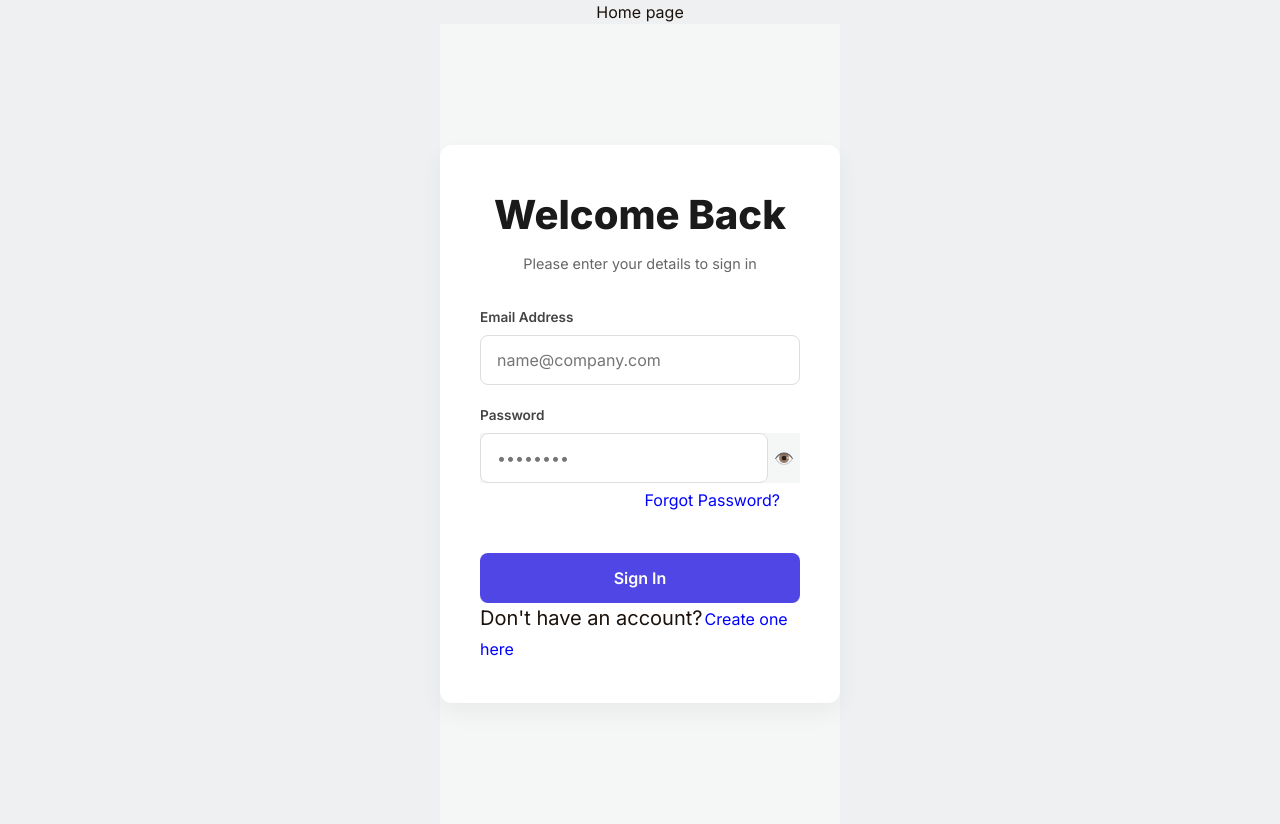
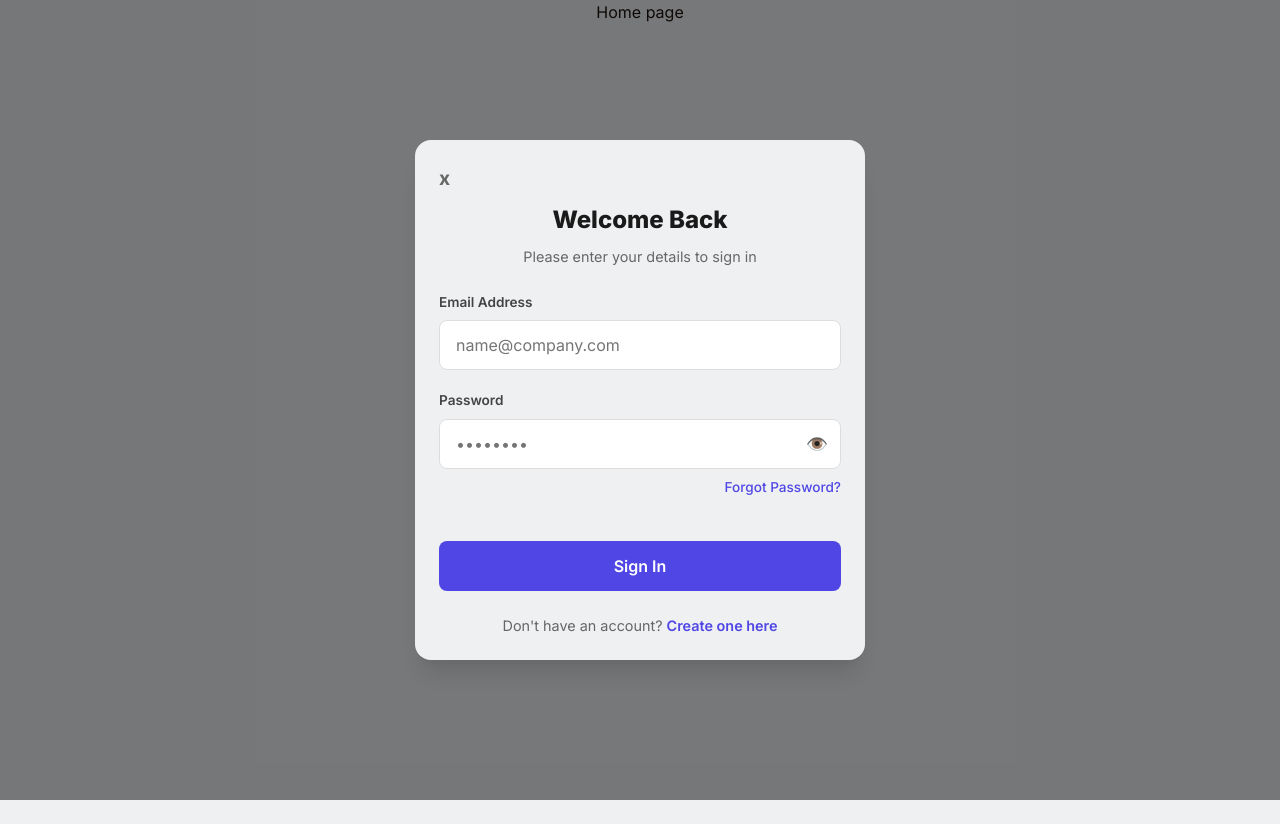
Before and after one commit to NatnaelAbWe/Library-management-system, a React (Vite) app: page / in a window 1280 px wide. After the commit the page ends 800 px from the top, so only its background shows below. Built offline with nearby package versions, Linux system fonts and the light colour scheme.

Commit message:
feat: login loginregister component

```diff
--- /dev/null
+++ b/src/components/index.ts
@@ -0,0 +1,3 @@
+import { Modal } from "./modal/Modal";
+
+export { Modal };
--- a/src/components/modal/Modal.css
+++ b/src/components/modal/Modal.css
@@ -0,0 +1,42 @@
+.modal-bg {
+  z-index: 1000;
+  background-color: rgba(0, 0, 0, 0.5); /* Slightly darker for better focus */
+  width: 100vw;
+  height: 100vh;
+  position: fixed; /* Ensures it stays put even if you scroll the background */
+  top: 0;
+  left: 0;
+  display: flex;
+  align-items: center;
+  justify-content: center;
+}
+
+.modal {
+  z-index: 1001;
+  width: 100%;
+  max-width: 450px; /* Limits width on desktop */
+  height: fit-content;
+  display: flex;
+  flex-direction: column;
+  background-color: var(--background-primary, #ffffff);
+  border-radius: 16px;
+  box-shadow:
+    0 20px 25px -5px rgba(0, 0, 0, 0.1),
+    0 10px 10px -5px rgba(0, 0, 0, 0.04);
+  padding: 24px;
+  position: relative;
+}
+
+.modal-exit {
+  align-self: flex-start;
+  cursor: pointer;
+  font-size: 1.2rem;
+  font-weight: bold;
+  color: #666;
+  margin-bottom: 10px;
+  transition: color 0.2s;
+}
+
+.modal-exit:hover {
+  color: #000;
+}
--- /dev/null
+++ b/src/features/LoginRegisterModal/LoginRegisterModal.tsx
@@ -0,0 +1,38 @@
+import { useDispatch, useSelector } from "react-redux";
+import { Modal } from "../../components";
+import "./LoginRegisterModal.css";
+import { AppDispatch, RootState } from "../../reducx/ReducxStrore";
+import { useEffect, useState, useCallback } from "react"; // Added useCallback import
+import { setDisplayLogin } from "../../reducx/slices/modelslices";
+import LoginForm from "../authnication/component/LoginForm/LoginForm";
+
+export const LoginRegisterModal: React.FC = () => {
+  const authState = useSelector((state: RootState) => state.authentication);
+  const dispatch: AppDispatch = useDispatch();
+
+  const [login, setLogin] = useState<boolean>(true);
+
+  // 1. Added dependency array to useCallback
+  const closeModal = useCallback(() => {
+    dispatch(setDisplayLogin(false));
+  }, [dispatch]);
+
+  const toggleLogin = () => {
+    setLogin(!login);
+  };
+
+  useEffect(() => {
+    if (authState.loggedInUser) {
+      closeModal();
+      // 2. Moved localStorage logic here instead of cleanup
+      localStorage.setItem("userId", authState.loggedInUser._id);
+    }
+  }, [authState.loggedInUser, closeModal]);
+
+  return (
+    <Modal
+      content={login ? <LoginForm toggleRegister={toggleLogin} /> : <></>}
+      toggleModal={closeModal}
+    />
+  );
+};
--- a/src/features/authnication/component/LoginForm/LoginForm.css
+++ b/src/features/authnication/component/LoginForm/LoginForm.css
@@ -1,33 +1,40 @@
 .login-container {
   display: flex;
-  justify-content: center;
-  align-items: center;
-  min-height: 100vh;
-  background-color: #f4f7f6;
+  flex-direction: column;
+  width: 100%;
   font-family: "Inter", sans-serif;
 }
 
 .login-form {
-  background: white;
-  padding: 2.5rem;
-  border-radius: 12px;
-  box-shadow: 0 10px 25px rgba(0, 0, 0, 0.05);
   width: 100%;
-  max-width: 400px;
 }
 
 .login-header {
   text-align: center;
-  margin-bottom: 2rem;
+  margin-bottom: 1.5rem;
 }
 
 .login-header h2 {
   margin-bottom: 0.5rem;
   color: #1a1a1a;
+  font-size: 1.5rem;
 }
+
 .login-header p {
   color: #666;
   font-size: 0.9rem;
+}
+
+.error-banner {
+  background-color: #fee2e2;
+  color: #b91c1c;
+  padding: 0.75rem;
+  border-radius: 8px;
+  margin-bottom: 1.25rem;
+  font-size: 0.85rem;
+  display: flex;
+  align-items: center;
+  gap: 8px;
 }
 
 .input-wrapper {
@@ -47,13 +54,52 @@
   padding: 0.75rem 1rem;
   border: 1px solid #ddd;
   border-radius: 8px;
+  font-size: 1rem;
   transition: all 0.2s;
 }
 
-.login-input:focus {
-  outline: none;
+/* Specific styling for the password group to keep the eye icon inside */
+.password-input-container {
+  display: flex;
+  align-items: center;
+  border: 1px solid #ddd;
+  border-radius: 8px;
+  background-color: white;
+  transition: border-color 0.2s;
+}
+
+.password-input-container:focus-within {
   border-color: #4f46e5;
   box-shadow: 0 0 0 3px rgba(79, 70, 229, 0.1);
+}
+
+.password-input-container .login-input {
+  border: none; /* Remove individual border */
+  outline: none;
+}
+
+.toggle-password {
+  background: none;
+  border: none;
+  padding-right: 12px;
+  cursor: pointer;
+  font-size: 1.1rem;
+  display: flex;
+  align-items: center;
+}
+
+.forgot-password {
+  display: block;
+  text-align: right;
+  margin-top: 0.5rem;
+  color: #4f46e5;
+  font-size: 0.85rem;
+  font-weight: 500;
+  cursor: pointer;
+}
+
+.forgot-password:hover {
+  text-decoration: underline;
 }
 
 .login-submit {
@@ -66,75 +112,44 @@
   font-weight: 600;
   cursor: pointer;
   transition: background 0.2s;
-  margin-top: 1rem;
+  margin-top: 1.5rem;
 }
 
 .login-submit:hover:not(:disabled) {
   background-color: #4338ca;
 }
+
 .login-submit:disabled {
-  opacity: 0.7;
+  opacity: 0.6;
   cursor: not-allowed;
 }
 
-.error-banner {
-  background-color: #fee2e2;
-  color: #b91c1c;
-  padding: 0.75rem;
-  border-radius: 8px;
-  margin-bottom: 1.5rem;
-  font-size: 0.85rem;
-  display: flex;
-  align-items: center;
-  gap: 8px;
-}
-
-.password-input-container {
-  display: flex;
-  flex-direction: row;
-  background-color: #f4f7f6;
-  border-color: 1px green;
-}
-
-.toggle-password {
-  background-color: #f4f7f6;
-  border: none;
-  border-radius: 25%;
-}
-
-.forgot-password {
-  padding: 5px;
-  text-align: right;
-  margin-right: 15px;
-  color: blue;
-  font-size: 16px;
-}
-
-.forgot-password:hover {
-  cursor: pointer;
-  text-decoration: underline;
+.register-text {
+  text-align: center;
+  margin-top: 1.5rem;
+  font-size: 0.9rem;
+  color: #666;
 }
 
 .register-link {
-  color: blue;
-  margin-left: 2px;
-  font-size: 16px;
+  color: #4f46e5;
+  font-weight: 600;
+  margin-left: 4px;
+  cursor: pointer;
 }
 
 .register-link:hover {
   text-decoration: underline;
-  cursor: pointer;
-  opacity: 90%;
 }
 
 /* Spinner Animation */
 .spinner {
   width: 20px;
   height: 20px;
-  border: 3px solid rgba(255, 255, 255, 0.3);
+  border: 2px solid rgba(255, 255, 255, 0.3);
   border-top-color: white;
   border-radius: 50%;
-  animation: spin 1s linear infinite;
+  animation: spin 0.8s linear infinite;
   margin: 0 auto;
 }
 
--- a/src/features/authnication/component/LoginForm/LoginForm.tsx
+++ b/src/features/authnication/component/LoginForm/LoginForm.tsx
@@ -4,7 +4,11 @@ import { useDispatch, useSelector } from "react-redux";
 import { AppDispatch, RootState } from "../../../../reducx/ReducxStrore";
 import { loginUser } from "../../../../reducx/slices/AuthnicationSlices";
 
-export const LoginForm: React.FC = () => {
+interface LoginFormPops {
+  toggleRegister(): void;
+}
+
+export const LoginForm: React.FC<LoginFormPops> = ({ toggleRegister }) => {
   const [showPassword, setShowPassword] = useState(false);
   const emailRef = useRef<HTMLInputElement>(null);
   const passwordRef = useRef<HTMLInputElement>(null);
@@ -86,7 +90,11 @@ export const LoginForm: React.FC = () => {
 
         <p className="register-text">
           Don't have an account?
-          <span type="button" className="register-link">
+          <span
+            type="button"
+            className="register-link"
+            onClick={toggleRegister}
+          >
             Create one here
           </span>
         </p>
--- /dev/null
+++ b/src/features/authnication/index.ts
@@ -0,0 +1,3 @@
+import { LoginRegisterModal } from "../LoginRegisterModal/LoginRegisterModal";
+
+export { LoginRegisterModal };
--- a/src/pages/HomePage/Home.tsx
+++ b/src/pages/HomePage/Home.tsx
@@ -1,7 +1,7 @@
 import { useSelector } from "react-redux";
 import { RootState } from "../../reducx/ReducxStrore";
-import LoginForm from "../../features/authnication/component/LoginForm/LoginForm";
 import { JSX } from "react";
+import { LoginRegisterModal } from "../../features/authnication";
 
 export default function HomePage(): JSX.Element {
   const displayLogin = useSelector(
@@ -11,7 +11,7 @@ export default function HomePage(): JSX.Element {
   return (
     <div className="page">
       Home page
-      {displayLogin ? <LoginForm /> : <></>}
+      {displayLogin ? <LoginRegisterModal /> : <></>}
     </div>
   );
 }
```
Also changed, not shown: src/features/LoginRegisterModal/LoginRegisterModal.css (added).
